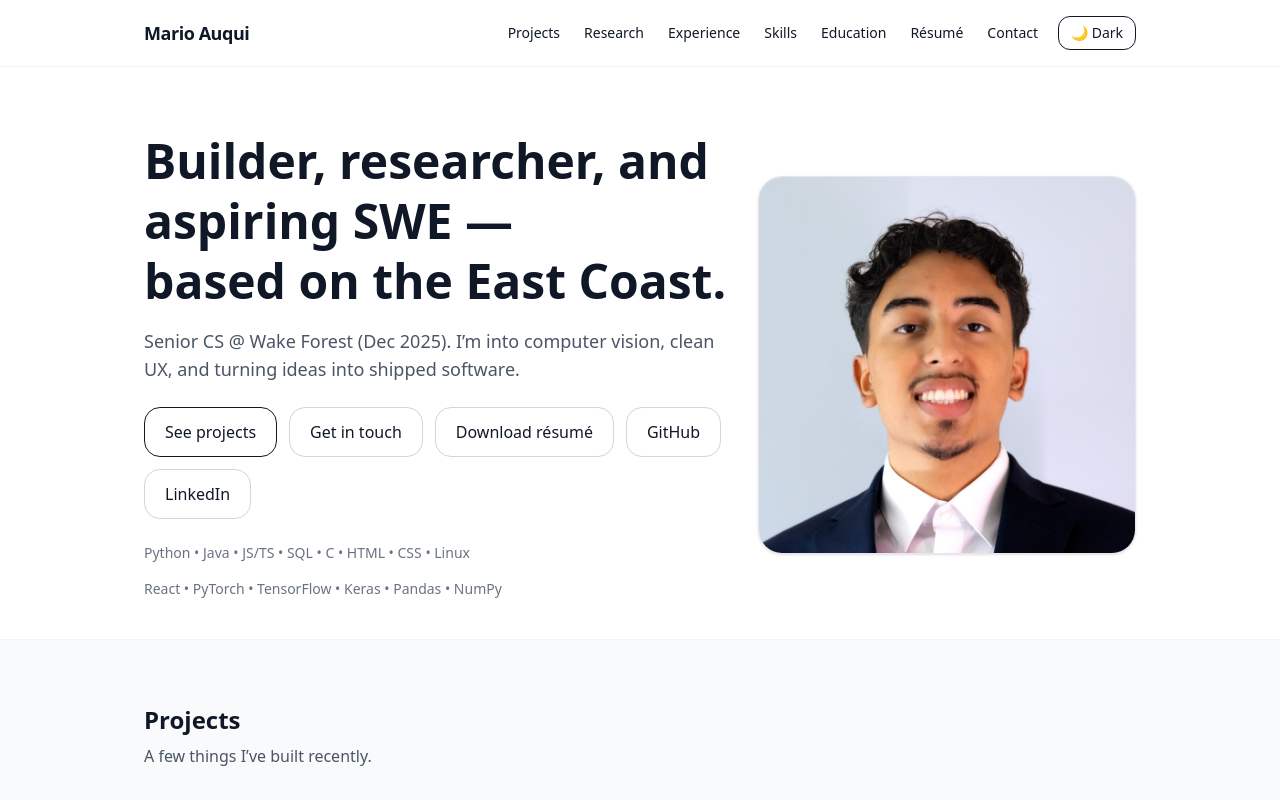
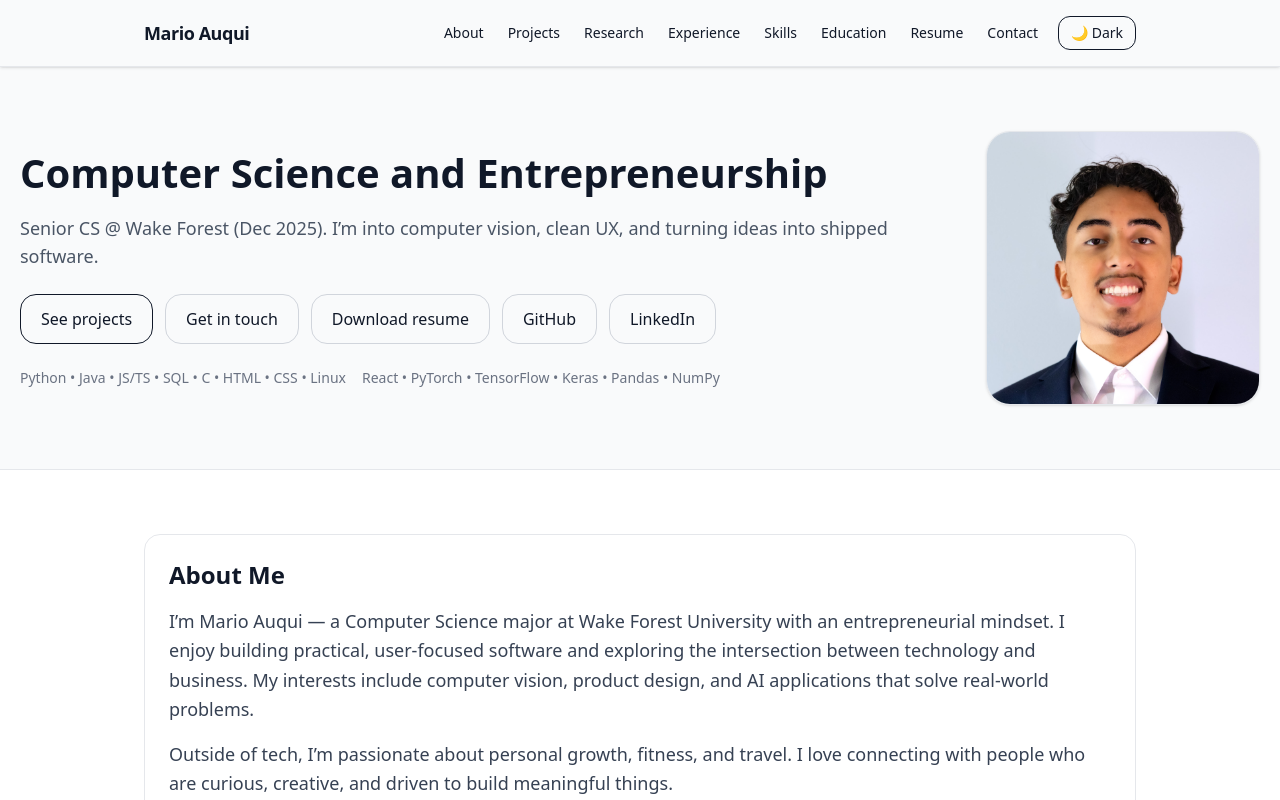
Before and after one commit to marioauqui/PersonalSite, a Next.js app: page / in a window 1280 px wide. Shown: the top 800 px of the page. Built offline with nearby package versions, Linux system fonts and the light colour scheme.

Commit message:
Front end changes

```diff
--- a/src/app/page.tsx
+++ b/src/app/page.tsx
@@ -6,17 +6,19 @@ export default function Home() {
   return (
     <main className="min-h-screen bg-white dark:bg-gray-950 text-gray-900 dark:text-gray-100">
       {/* Navbar */}
-      <header className="sticky top-0 z-20 backdrop-blur supports-[backdrop-filter]:bg-white/70 dark:supports-[backdrop-filter]:bg-gray-950/70 border-b border-gray-100 dark:border-gray-800">
+      <header className="sticky top-0 z-20 backdrop-blur bg-gray-50/90 dark:bg-gray-900/70 border-b border-gray-200 dark:border-gray-800 shadow-sm">
+
         <div className="max-w-5xl mx-auto px-4 py-4 flex items-center justify-between">
           <a href="#home" className="font-extrabold tracking-tight text-lg">Mario Auqui</a>
           <div className="flex items-center gap-5">
             <nav className="hidden sm:flex gap-6 text-sm">
+              <a href="#about" className="hover:opacity-70">About</a>
               <a href="#projects" className="hover:opacity-70">Projects</a>
               <a href="#research" className="hover:opacity-70">Research</a>
               <a href="#experience" className="hover:opacity-70">Experience</a>
               <a href="#skills" className="hover:opacity-70">Skills</a>
               <a href="#education" className="hover:opacity-70">Education</a>
-              <a href="#resume" className="hover:opacity-70">Résumé</a>
+              <a href="#resume" className="hover:opacity-70">Resume</a>
               <a href="#contact" className="hover:opacity-70">Contact</a>
             </nav>
             <ThemeToggle />
@@ -25,12 +27,14 @@ export default function Home() {
       </header>
 
       {/* Hero */}
-      <section id="home" className="max-w-5xl mx-auto px-4 pt-16 pb-10">
-        <div className="grid md:grid-cols-5 gap-8 items-center">
-          <div className="md:col-span-3">
-            <h1 className="text-4xl md:text-5xl font-extrabold leading-tight">
-              Builder, researcher, and aspiring SWE —
-              <span className="block">based on the East Coast.</span>
+    <section
+      id="home"
+      className=" bg-gray-50 dark:bg-gray-900 border-b border-gray-200 dark:border-gray-800 relative left-1/2 right-1/2 -mx-[50vw] w-screen">
+      <div className="max-w-7xl mx-auto px-5 pt-16 pb-16">
+        <div className="grid md:grid-cols-4 gap-y-6 md:gap-x-12 items-center">
+          <div className="md:col-span-3 md:pr-10">
+            <h1 className="text-[1.75rem] md:text-[2.5rem] font-extrabold leading-tight">
+              Computer Science and Entrepreneurship
             </h1>
             <p className="mt-4 text-lg text-gray-600 dark:text-gray-300">
               Senior CS @ Wake Forest (Dec 2025). I’m into computer vision, clean UX, and turning ideas into shipped software.
@@ -53,7 +57,7 @@ export default function Home() {
                 className="px-5 py-3 rounded-2xl border border-gray-300 hover:bg-gray-100 dark:border-gray-700 dark:hover:bg-gray-800 transition"
                 target="_blank" rel="noreferrer"
               >
-                Download résumé
+                Download resume
               </a>
               <a
                 href="https://github.com/marioauqui"
@@ -75,8 +79,8 @@ export default function Home() {
               <li>React • PyTorch • TensorFlow • Keras • Pandas • NumPy</li>
             </ul>
           </div>
-          <div className="md:col-span-2">
-            <div className="aspect-square rounded-3xl border border-gray-200 dark:border-gray-800 shadow-sm grid place-items-center overflow-hidden">
+          <div className="md:col-span-1 flex justify-end ml-auto">
+            <div className="aspect-square max-w-[250px] md:max-w-[300px] rounded-3xl border border-gray-200 dark:border-gray-800 shadow-sm grid place-items-center overflow-hidden">
               {/* ✅ headshot wired up */}
               <Image
                 src="/headshot.jpg"      // file lives at public/headshot.jpg
@@ -85,16 +89,35 @@ export default function Home() {
                 height={1200}
                 className="h-full w-full object-cover"
                 priority
-                quality={95}
+                quality={100}
               />
+            </div>
           </div>
         </div>
         </div>
       </section>
 
+      {/* About Me */}
+<section id="about" className="max-w-5xl mx-auto px-4 pt-16 pb-16 ">
+  <div className="rounded-2xl border border-gray-200 dark:border-gray-800 bg-white/70 dark:bg-gray-900/60 backdrop-blur p-6">
+    <h2 className="text-2xl font-bold mb-4">About Me</h2>
+    <p className="text-gray-700 dark:text-gray-300 leading-relaxed text-base md:text-lg">
+      I’m Mario Auqui — a Computer Science major at Wake Forest University with an
+      entrepreneurial mindset. I enjoy building practical, user-focused software and
+      exploring the intersection between technology and business. My interests include
+      computer vision, product design, and AI applications that solve real-world problems.
+    </p>
+
+    <p className="mt-4 text-gray-700 dark:text-gray-300 leading-relaxed text-base md:text-lg">
+      Outside of tech, I’m passionate about personal growth, fitness, and travel. I love
+      connecting with people who are curious, creative, and driven to build meaningful things.
+    </p>
+  </div>
+</section>
+
       {/* Projects */}
       <section id="projects" className="bg-gray-50 border-y border-gray-100 dark:bg-gray-900 dark:border-gray-800">
-        <div className="max-w-5xl mx-auto px-4 py-16">
+        <div className="max-w-5xl mx-auto px-4 pt-16 pb-16">
           <h2 className="text-2xl font-bold">Projects</h2>
           <p className="text-gray-600 dark:text-gray-300 mt-2">A few things I’ve built recently.</p>
           <div className="mt-8 grid md:grid-cols-2 gap-6">
@@ -133,7 +156,7 @@ export default function Home() {
       </section>
 
       {/* Research */}
-      <section id="research" className="max-w-5xl mx-auto px-4 py-16">
+      <section id="research" className="max-w-5xl mx-auto px-4 pt-16 pb-16">
         <h2 className="text-2xl font-bold">Research</h2>
         <p className="text-gray-600 dark:text-gray-300 mt-2">
           URECA-funded project in Dr. Pauca’s lab on tropical forest palm detection and domain generalization.
@@ -146,7 +169,7 @@ export default function Home() {
 
       {/* Experience (resume-style bullets) */}
       <section id="experience" className="bg-gray-50 border-y border-gray-100 dark:bg-gray-900 dark:border-gray-800">
-        <div className="max-w-5xl mx-auto px-4 py-16">
+        <div className="max-w-5xl mx-auto px-4 pt-16 pb-16">
           <h2 className="text-2xl font-bold">Experience</h2>
 
           {/* Research Fellow */}
@@ -193,7 +216,7 @@ export default function Home() {
       </section>
 
       {/* Skills */}
-      <section id="skills" className="max-w-5xl mx-auto px-4 py-16">
+      <section id="skills" className="max-w-5xl mx-auto px-4 pt-16 pb-16">
         <h2 className="text-2xl font-bold">Technical Skills</h2>
         <div className="mt-6 grid md:grid-cols-2 gap-6 text-sm">
           <div className="rounded-2xl border border-gray-200 dark:border-gray-800 p-5">
@@ -217,7 +240,7 @@ export default function Home() {
 
       {/* Education */}
       <section id="education" className="bg-gray-50 border-y border-gray-100 dark:bg-gray-900 dark:border-gray-800">
-        <div className="max-w-5xl mx-auto px-4 py-16">
+        <div className="max-w-5xl mx-auto px-4 pt-16 pb-16">
           <h2 className="text-2xl font-bold">Education</h2>
           <div className="mt-6 rounded-2xl border border-gray-200 dark:border-gray-800 p-5 text-sm">
             <div className="flex flex-wrap items-baseline justify-between gap-2">
@@ -230,8 +253,8 @@ export default function Home() {
       </section>
 
       {/* Resume embed */}
-      <section id="resume" className="max-w-5xl mx-auto px-4 py-16">
-        <h2 className="text-2xl font-bold">Résumé</h2>
+      <section id="resume" className="max-w-5xl mx-auto px-4 pt-16 pb-16">
+        <h2 className="text-2xl font-bold">Resume</h2>
         <p className="mt-2 text-sm text-gray-600 dark:text-gray-300">View or download a recent PDF copy.</p>
         <div className="mt-4 flex gap-3">
           <a
@@ -259,21 +282,24 @@ export default function Home() {
       </section>
 
       {/* Contact */}
-      <section id="contact" className="max-w-5xl mx-auto px-4 py-16">
+      <section id="contact" className=" bg-gray-50 border-t border-gray-200 dark:bg-gray-900 dark:border-gray-800 ">
+        <div className="max-w-5xl mx-auto px-4 pt-16 pb-16">
           <h2 className="text-2xl font-bold">Contact</h2>
           <p className="mt-2 text-gray-600 dark:text-gray-300">
             Email: <a className="underline" href="mailto:marioauqui.contact@gmail.com">marioauqui.contact@gmail.com</a> • {" "}
             LinkedIn: <a className="underline" href="https://linkedin.com/in/marioauqui" target="_blank" rel="noreferrer">/in/marioauqui</a> • {" "}
             GitHub: <a className="underline" href="https://github.com/marioauqui" target="_blank" rel="noreferrer">@marioauqui</a>
           </p>
-      </section>
+        </div>
+
 
       {/* Footer */}
-      <footer className="py-10">
+      <footer className=" pb-16 pt-10">
         <div className="max-w-5xl mx-auto px-4 text-xs text-gray-500 dark:text-gray-400">
           © {new Date().getFullYear()} Mario Auqui. All rights reserved.
         </div>
       </footer>
+      </section>
     </main>
   );
 }
--- a/src/app/test/page.tsx
+++ /dev/null
@@ -1,40 +0,0 @@
-// src/app/test/page.tsx
-"use client";
-
-import { useTheme } from "next-themes";
-import { useEffect, useState } from "react";
-
-function ThemeToggle() {
-  const { setTheme, resolvedTheme } = useTheme();
-  const [mounted, setMounted] = useState(false);
-  useEffect(() => setMounted(true), []);
-
-  if (!mounted) return null;
-
-  const isDark = resolvedTheme === "dark";
-  return (
-    <button
-      onClick={() => setTheme(isDark ? "light" : "dark")}
-      className="px-4 py-2 rounded-lg border border-black dark:border-white"
-    >
-      Toggle to {isDark ? "Light" : "Dark"} Mode
-    </button>
-  );
-}
-
-export default function TestPage() {
-  return (
-    <div
-      className="
-        min-h-screen flex flex-col items-center justify-center gap-8
-        bg-white text-black
-        dark:bg-black dark:text-white
-        transition-colors duration-300
-      "
-    >
-      <h1 className="text-4xl font-bold">Theme Test Page</h1>
-      <p>Click the button to toggle the theme.</p>
-      <ThemeToggle />
-    </div>
-  );
-}
```
Lines whose indentation alone changed are shown as unchanged.
